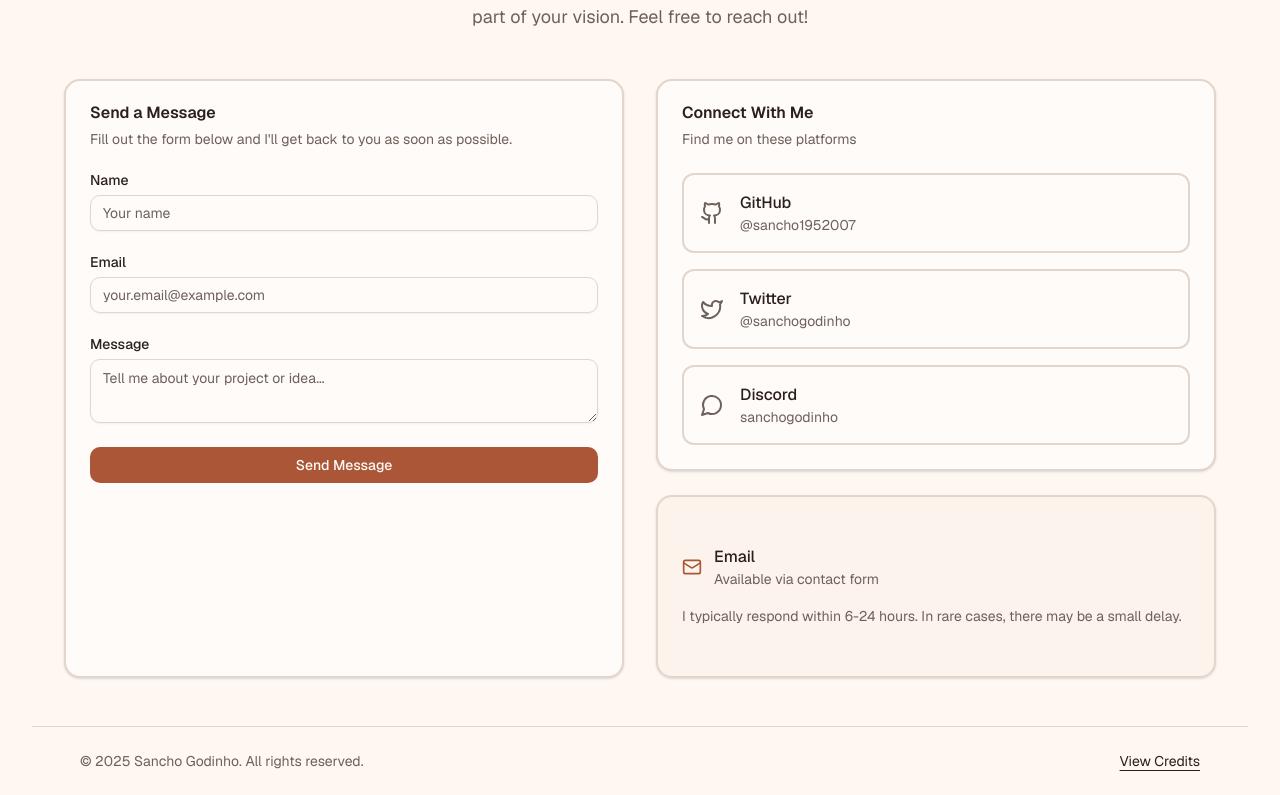
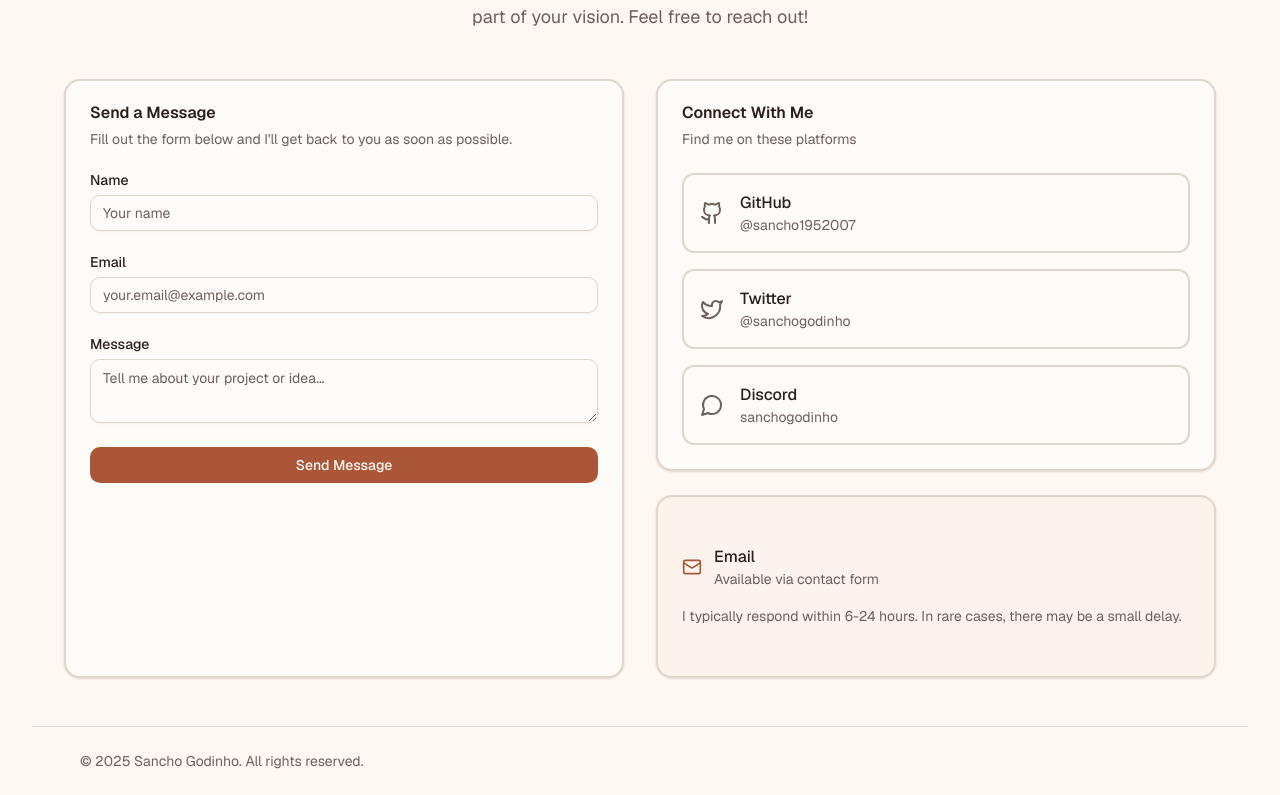
Before and after one commit to sancho1952007/sancho1952007.github.io, a Next.js app: page / in a window 1280 px wide. Shown: the part 4289-5084 px from the top of the page. Built offline with nearby package versions, Linux system fonts and the light colour scheme; a web font is replaced by a local one.

Commit message:
Update contact.tsx

```diff
--- a/components/contact.tsx
+++ b/components/contact.tsx
@@ -129,26 +129,6 @@ export function Contact() {
         <div className="container mx-auto max-w-6xl px-4">
           <div className="flex flex-col sm:flex-row items-center justify-between gap-3 text-sm text-muted-foreground">
             <p>© {new Date().getFullYear()} Sancho Godinho. All rights reserved.</p>
-            {showCredits ? (
-              <p>
-                Built with Next.js & Tailwind CSS using{" "}
-                <a
-                  href="https://v0.dev"
-                  target="_blank"
-                  rel="noopener"
-                  className="text-foreground hover:text-primary transition-colors underline underline-offset-4"
-                >
-                  v0
-                </a>
-              </p>
-            ) : (
-              <button
-                onClick={() => setShowCredits(true)}
-                className="text-foreground hover:text-primary transition-colors underline underline-offset-4"
-              >
-                View Credits
-              </button>
-            )}
           </div>
         </div>
       </footer>
```
